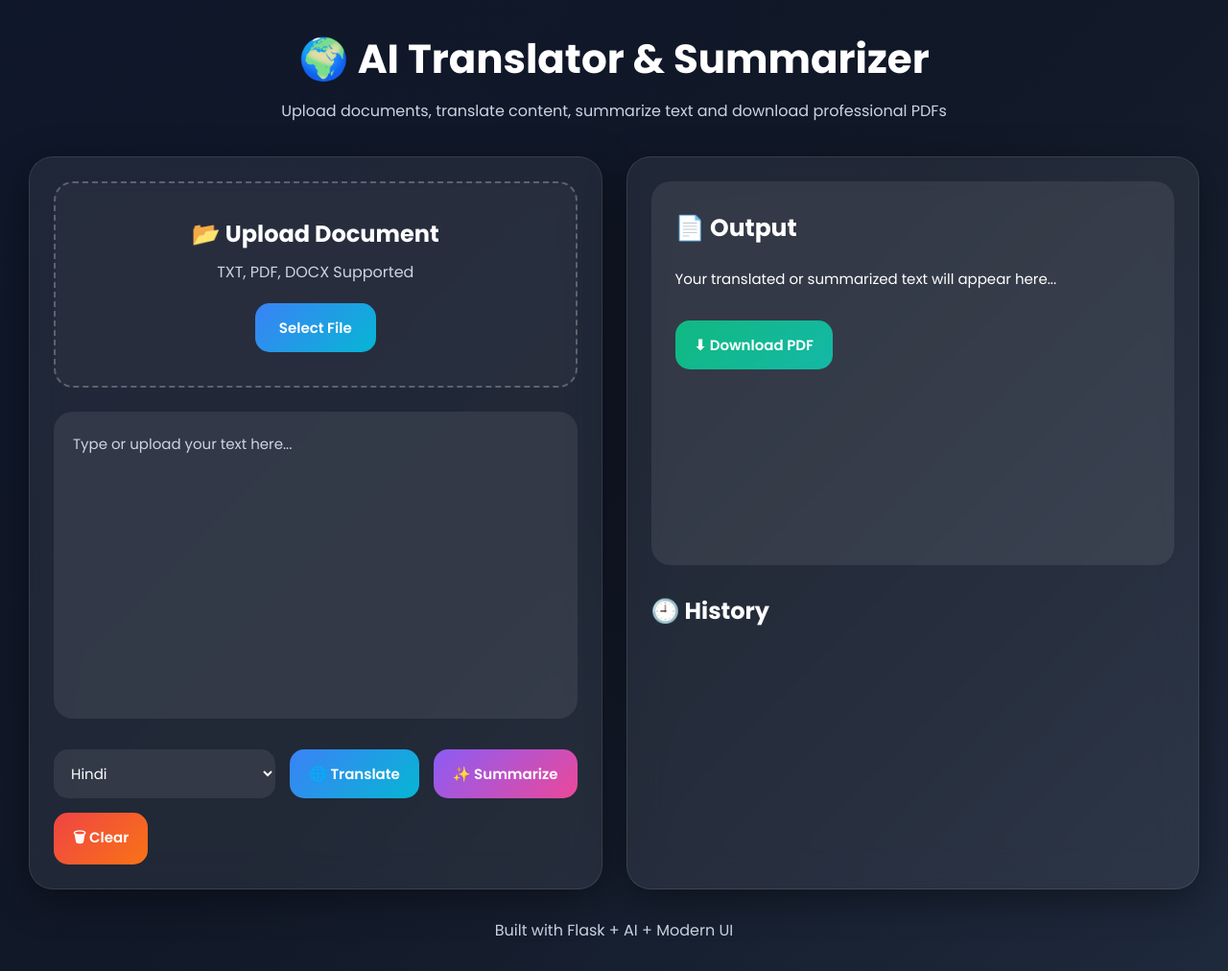
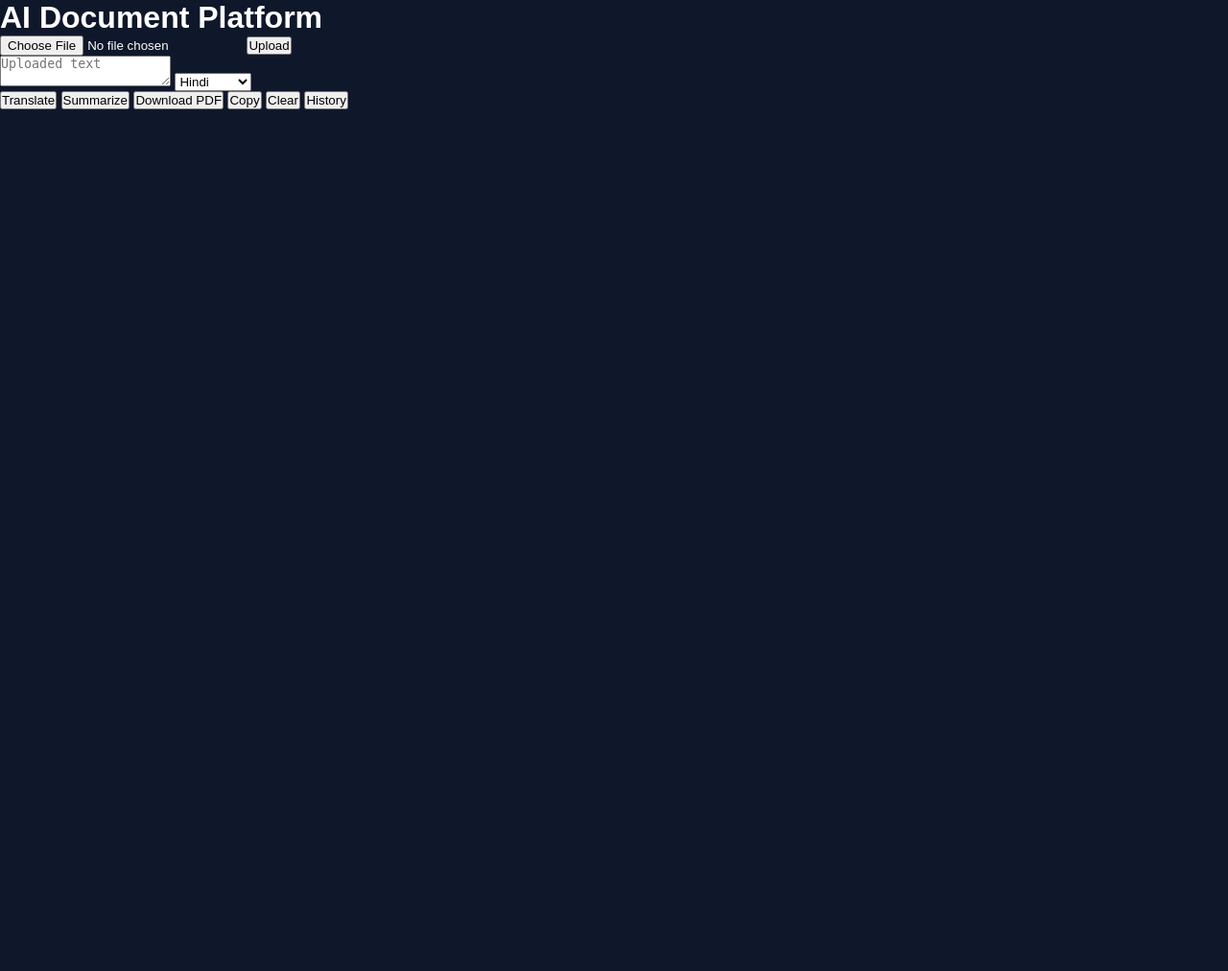
Before and after one commit to devanshsinghtomar/-AI-document-processing-platform-2, a Flask app: page / in a window 1280 px wide. Shown: the whole page at 96% size. After the commit the page ends 114 px from the top, so only its background shows below. Run offline with Flask 3, Linux system fonts and the light colour scheme; data that the repository does not hold is empty.

Commit message:
Update index.html

```diff
--- a/templates/index.html
+++ b/templates/index.html
@@ -1,282 +1,13 @@
 <!DOCTYPE html>
 <html lang="en">
-
 <head>
 
 <meta charset="UTF-8">
 <meta name="viewport" content="width=device-width, initial-scale=1.0">
 
-<title>AI Translator & Summarizer</title>
+<title>AI Document Platform</title>
 
-<link href="https://fonts.googleapis.com/css2?family=Poppins:wght@300;400;500;600;700&display=swap" rel="stylesheet">
-
-<style>
-
-*{
-margin:0;
-padding:0;
-box-sizing:border-box;
-font-family:'Poppins',sans-serif;
-}
-
-body{
-background:linear-gradient(135deg,#0f172a,#111827,#1e293b);
-min-height:100vh;
-padding:30px;
-color:white;
-overflow-x:hidden;
-}
-
-.container{
-max-width:1400px;
-margin:auto;
-}
-
-.title{
-text-align:center;
-margin-bottom:35px;
-}
-
-.title h1{
-font-size:42px;
-font-weight:700;
-margin-bottom:10px;
-}
-
-.title p{
-color:#cbd5e1;
-font-size:16px;
-}
-
-.main-grid{
-display:grid;
-grid-template-columns:1fr 1fr;
-gap:25px;
-}
-
-.card{
-background:rgba(255,255,255,0.07);
-backdrop-filter:blur(20px);
-border:1px solid rgba(255,255,255,0.1);
-border-radius:25px;
-padding:25px;
-box-shadow:0 10px 40px rgba(0,0,0,0.4);
-}
-
-.upload-box{
-border:2px dashed rgba(255,255,255,0.25);
-border-radius:20px;
-padding:35px;
-text-align:center;
-cursor:pointer;
-transition:0.3s;
-background:rgba(255,255,255,0.03);
-}
-
-.upload-box:hover{
-background:rgba(255,255,255,0.08);
-transform:scale(1.01);
-}
-
-.upload-box h3{
-font-size:24px;
-margin-bottom:10px;
-}
-
-.upload-box p{
-color:#cbd5e1;
-}
-
-input[type=file]{
-display:none;
-}
-
-.upload-btn{
-margin-top:20px;
-padding:14px 25px;
-border:none;
-border-radius:15px;
-background:linear-gradient(135deg,#3b82f6,#06b6d4);
-color:white;
-font-weight:600;
-cursor:pointer;
-transition:0.3s;
-}
-
-.upload-btn:hover{
-transform:translateY(-2px);
-}
-
-textarea{
-width:100%;
-height:320px;
-margin-top:25px;
-padding:20px;
-border:none;
-outline:none;
-border-radius:20px;
-background:rgba(255,255,255,0.08);
-color:white;
-font-size:15px;
-resize:none;
-line-height:1.8;
-}
-
-textarea::placeholder{
-color:#cbd5e1;
-}
-
-.controls{
-margin-top:25px;
-display:flex;
-flex-wrap:wrap;
-gap:15px;
-}
-
-select{
-flex:1;
-min-width:180px;
-padding:14px;
-border:none;
-border-radius:15px;
-background:rgba(255,255,255,0.08);
-color:white;
-outline:none;
-font-size:15px;
-}
-
-select option{
-background:#111827;
-}
-
-button{
-padding:14px 20px;
-border:none;
-border-radius:15px;
-font-size:15px;
-font-weight:600;
-cursor:pointer;
-transition:0.3s;
-color:white;
-}
-
-button:hover{
-transform:translateY(-3px);
-}
-
-.translate-btn{
-background:linear-gradient(135deg,#3b82f6,#06b6d4);
-}
-
-.summary-btn{
-background:linear-gradient(135deg,#8b5cf6,#ec4899);
-}
-
-.download-btn{
-background:linear-gradient(135deg,#10b981,#14b8a6);
-}
-
-.clear-btn{
-background:linear-gradient(135deg,#ef4444,#f97316);
-}
-
-.output-box{
-background:rgba(255,255,255,0.08);
-border-radius:20px;
-padding:25px;
-min-height:400px;
-line-height:1.9;
-font-size:15px;
-overflow-y:auto;
-}
-
-.output-box h2{
-margin-bottom:15px;
-font-size:25px;
-}
-
-.history{
-margin-top:30px;
-}
-
-.history h2{
-margin-bottom:20px;
-}
-
-.history-item{
-background:rgba(255,255,255,0.05);
-padding:18px;
-border-radius:18px;
-margin-bottom:15px;
-border:1px solid rgba(255,255,255,0.08);
-}
-
-.history-item b{
-font-size:17px;
-}
-
-.loading{
-display:none;
-text-align:center;
-margin-top:20px;
-}
-
-.loader{
-width:55px;
-height:55px;
-border:5px solid rgba(255,255,255,0.2);
-border-top:5px solid #38bdf8;
-border-radius:50%;
-animation:spin 1s linear infinite;
-margin:auto;
-}
-
-@keyframes spin{
-100%{
-transform:rotate(360deg);
-}
-}
-
-.footer{
-margin-top:30px;
-text-align:center;
-color:#cbd5e1;
-}
-
-@media(max-width:1100px){
-
-.main-grid{
-grid-template-columns:1fr;
-}
-
-}
-
-@media(max-width:700px){
-
-body{
-padding:15px;
-}
-
-.title h1{
-font-size:30px;
-}
-
-.controls{
-flex-direction:column;
-}
-
-button,
-select{
-width:100%;
-}
-
-textarea{
-height:250px;
-}
-
-}
-
-</style>
+<link rel="stylesheet" href="/static/style.css">
 
 </head>
 
@@ -284,43 +15,17 @@ height:250px;
 
 <div class="container">
 
-<div class="title">
+<h1>AI Document Platform</h1>
 
-<h1>🌍 AI Translator & Summarizer</h1>
+<div class="upload-box">
 
-<p>
-Upload documents, translate content, summarize text and download professional PDFs
-</p>
+<input type="file" id="fileInput">
+
+<button onclick="uploadFile()">Upload</button>
 
 </div>
 
-<div class="main-grid">
-
-<!-- LEFT -->
-
-<div class="card">
-
-<div class="upload-box" onclick="document.getElementById('fileInput').click()">
-
-<h3>📂 Upload Document</h3>
-
-<p>TXT, PDF, DOCX Supported</p>
-
-<input type="file" id="fileInput">
-
-<button class="upload-btn">
-
-Select File
-
-</button>
-
-</div>
-
-<textarea
-id="text"
-placeholder="Type or upload your text here..."></textarea>
-
-<div class="controls">
+<textarea id="inputText" placeholder="Uploaded text"></textarea>
 
 <select id="language">
 
@@ -329,236 +34,184 @@ placeholder="Type or upload your text here..."></textarea>
 <option>German</option>
 <option>Spanish</option>
 <option>Japanese</option>
-<option>Korean</option>
 <option>Russian</option>
-<option>Arabic</option>
-<option>Chinese</option>
 
 </select>
 
-<button
-class="translate-btn"
-onclick="translateText()">
+<div class="buttons">
 
-🌐 Translate
+<button onclick="translateText()">Translate</button>
 
-</button>
+<button onclick="summarizeText()">Summarize</button>
 
-<button
-class="summary-btn"
-onclick="summarizeText()">
+<button onclick="downloadPDF()">Download PDF</button>
 
-✨ Summarize
+<button onclick="copyText()">Copy</button>
 
-</button>
+<button onclick="clearAll()">Clear</button>
 
-<button
-class="clear-btn"
-onclick="clearAll()">
-
-🗑 Clear
-
-</button>
+<button onclick="loadHistory()">History</button>
 
 </div>
 
-<div class="loading" id="loading">
+<div id="output"></div>
 
-<div class="loader"></div>
-
-<p style="margin-top:10px;">
-Processing...
-</p>
-
-</div>
-
-</div>
-
-<!-- RIGHT -->
-
-<div class="card">
-
-<div class="output-box">
-
-<h2>📄 Output</h2>
-
-<p id="result">
-
-Your translated or summarized text will appear here...
-
-</p>
-
-<br>
-
-<a id="downloadBtn" href="" download>
-
-<button class="download-btn">
-
-⬇ Download PDF
-
-</button>
-
-</a>
-
-</div>
-
-<div class="history">
-
-<h2>🕘 History</h2>
-
-<div id="historyData"></div>
-
-</div>
-
-</div>
-
-</div>
-
-<div class="footer">
-
-Built with Flask + AI + Modern UI
-
-</div>
+<div id="historyBox"></div>
 
 </div>
 
 <script>
 
-const fileInput = document.getElementById('fileInput')
+async function uploadFile(){
 
-fileInput.addEventListener('change', async(e)=>{
+    const fileInput = document.getElementById("fileInput")
 
-const file = e.target.files[0]
+    const formData = new FormData()
 
-if(!file) return
+    formData.append(
+        "file",
+        fileInput.files[0]
+    )
 
-const text = await file.text()
+    const response = await fetch("/upload",{
+        method:"POST",
+        body:formData
+    })
 
-document.getElementById('text').value = text
+    const data = await response.json()
 
-})
+    document.getElementById("inputText").value = data.text
+}
 
-loadHistory()
 
 async function translateText(){
 
-const text = document.getElementById("text").value
+    const text = document.getElementById("inputText").value
 
-const language = document.getElementById("language").value
+    const language = document.getElementById("language").value
 
-if(text.trim() === ""){
+    const response = await fetch("/translate",{
 
-alert("Please enter text")
-return
+        method:"POST",
 
+        headers:{
+            "Content-Type":"application/json"
+        },
+
+        body:JSON.stringify({
+            text,
+            language
+        })
+
+    })
+
+    const data = await response.json()
+
+    document.getElementById("output").innerText = data.result
 }
 
-document.getElementById("loading").style.display="block"
-
-const formData = new FormData()
-
-formData.append("text",text)
-formData.append("language",language)
-
-const response = await fetch("/translate",{
-method:"POST",
-body:formData
-})
-
-const data = await response.json()
-
-document.getElementById("result").innerText = data.result
-
-document.getElementById("downloadBtn").href = data.pdf
-
-document.getElementById("loading").style.display="none"
-
-loadHistory()
-
-}
 
 async function summarizeText(){
 
-const text = document.getElementById("text").value
+    const text = document.getElementById("inputText").value
 
-const language = document.getElementById("language").value
+    const language = document.getElementById("language").value
 
-if(text.trim() === ""){
+    const response = await fetch("/summarize",{
 
-alert("Please enter text")
-return
+        method:"POST",
 
+        headers:{
+            "Content-Type":"application/json"
+        },
+
+        body:JSON.stringify({
+            text,
+            language
+        })
+
+    })
+
+    const data = await response.json()
+
+    document.getElementById("output").innerText = data.result
 }
 
-document.getElementById("loading").style.display="block"
 
-const formData = new FormData()
+async function downloadPDF(){
 
-formData.append("text",text)
-formData.append("language",language)
+    const content = document.getElementById("output").innerText
 
-const response = await fetch("/summarize",{
-method:"POST",
-body:formData
-})
+    const response = await fetch("/download",{
 
-const data = await response.json()
+        method:"POST",
 
-document.getElementById("result").innerText = data.result
+        headers:{
+            "Content-Type":"application/json"
+        },
 
-document.getElementById("downloadBtn").href = data.pdf
+        body:JSON.stringify({
+            content
+        })
 
-document.getElementById("loading").style.display="none"
+    })
 
-loadHistory()
+    const blob = await response.blob()
 
+    const url = window.URL.createObjectURL(blob)
+
+    const a = document.createElement("a")
+
+    a.href = url
+
+    a.download = "translated.pdf"
+
+    a.click()
 }
+
+
+function copyText(){
+
+    navigator.clipboard.writeText(
+        document.getElementById("output").innerText
+    )
+
+    alert("Copied")
+}
+
+
+async function clearAll(){
+
+    document.getElementById("inputText").value = ""
+
+    document.getElementById("output").innerText = ""
+
+    await fetch("/clear",{
+        method:"POST"
+    })
+}
+
 
 async function loadHistory(){
 
-const response = await fetch("/history")
+    const response = await fetch("/history")
 
-const data = await response.json()
+    const data = await response.json()
 
-let html = ""
+    let html = "<h2>History</h2>"
 
-data.forEach(item=>{
+    data.reverse().forEach(item=>{
 
-html += `
+        html += `
+        <div class="history-item">
+            <h3>${item.action}</h3>
+            <p>${item.content}</p>
+            <small>${item.time}</small>
+        </div>
+        `
+    })
 
-<div class="history-item">
-
-<b>${item.type}</b>
-
-<br><br>
-
-🌐 ${item.language}
-
-<br><br>
-
-🕒 ${item.time}
-
-<br><br>
-
-${item.content}
-
-</div>
-
-`
-
-})
-
-document.getElementById("historyData").innerHTML = html
-
-}
-
-function clearAll(){
-
-document.getElementById("text").value=""
-
-document.getElementById("result").innerText=
-"Your translated or summarized text will appear here..."
-
+    document.getElementById("historyBox").innerHTML = html
 }
 
 </script>
```
